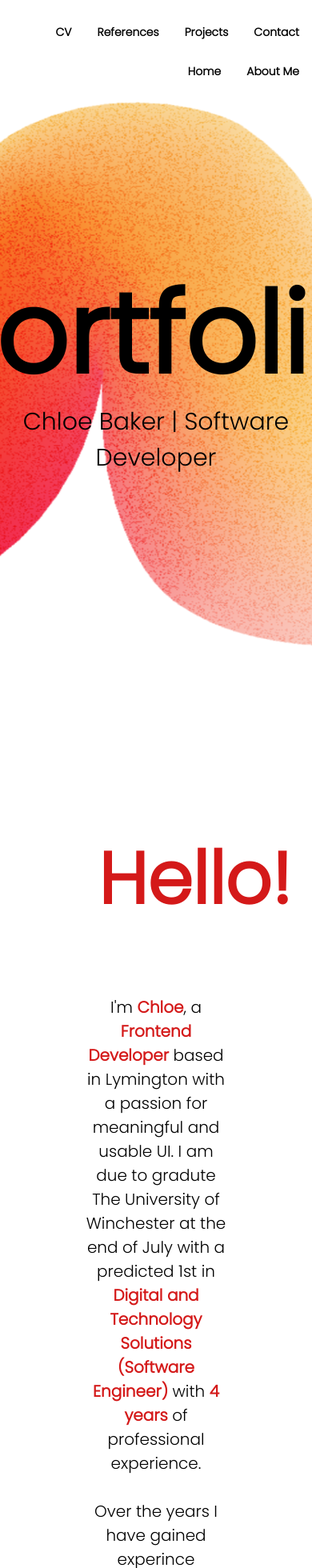
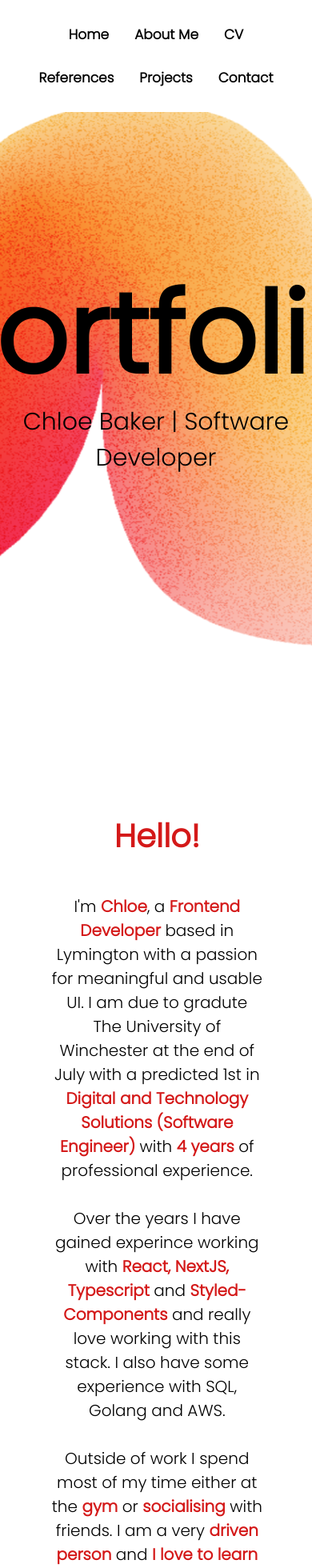
Before and after one commit to chhhloeeee/digital-portfolio, a React (Create React App) app: page / in a window 390 px wide. Shown: the top 1960 px of the page at 80% size. Built offline with nearby package versions, Linux system fonts and the light colour scheme.

Commit message:
fix: mobile friendly nav

```diff
--- a/src/components/About.tsx
+++ b/src/components/About.tsx
@@ -55,6 +55,23 @@ const StyledAbout = styled(About)`
     padding: 1rem 1rem;
     font-size: 90px;
   }
+  @media (max-width: 1200px) {
+    h1 {
+      font-size: 60px;
+    }
+    > div {
+      width: 80%;
+    }
+  }
+  @media (max-width: 600px) {
+    h1 {
+      font-size: 40px;
+    }
+    > div {
+      padding-top: 2rem;
+      width: 90%;
+    }
+  }
 `;
 
 export default StyledAbout;
--- a/src/components/NavBar.tsx
+++ b/src/components/NavBar.tsx
@@ -8,12 +8,12 @@ const NavBar = ({ className }: NavBarProps) => {
   return (
     <div className={className}>
       <ul>
+        <a href="#home">Home</a>
+        <a href="#about">About Me</a>
+        <a href="#cv">CV</a>
+        <a href="#references">References</a>
+        <a href="#projects">Projects</a>
         <a href="#contact">Contact</a>
-        <a href="#projects">Projects</a>
-        <a href="#references">References</a>
-        <a href="#cv">CV</a>
-        <a href="#about">About Me</a>
-        <a href="#home">Home</a>
       </ul>
     </div>
   );
@@ -27,8 +27,12 @@ const StyledNavBar = styled(NavBar)`
   width: 100%;
   z-index: 1;
 
+  ul {
+    float: right;
+    padding: 0 16px;
+  }
   a {
-    float: right;
+    float: left;
     display: block;
     color: black;
     text-align: center;
@@ -36,9 +40,16 @@ const StyledNavBar = styled(NavBar)`
     text-decoration: none;
     font-size: 17px;
     font-weight: bold;
+  }
 
-    @media (max-width: 750px) {
-      font-size: 14px;
+  @media (max-width: 600px) {
+    ul {
+      display: table;
+    }
+    ul,
+    a {
+      display: inline-block;
+      float: none;
     }
   }
 `;
```
